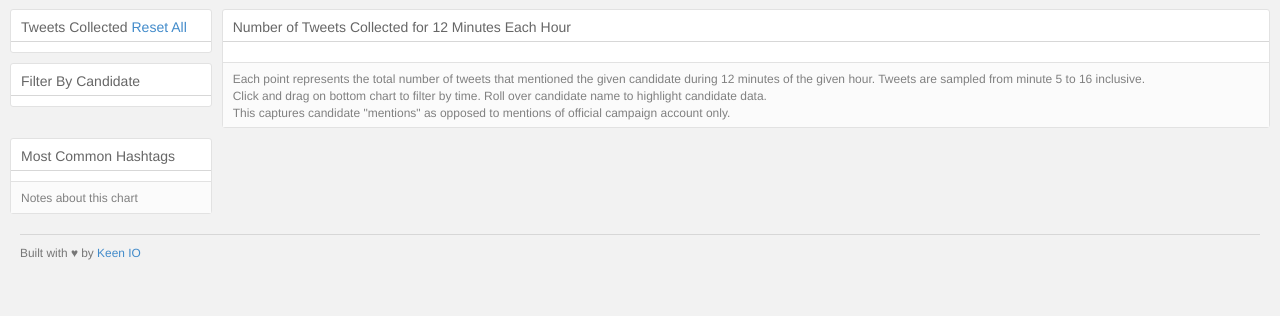
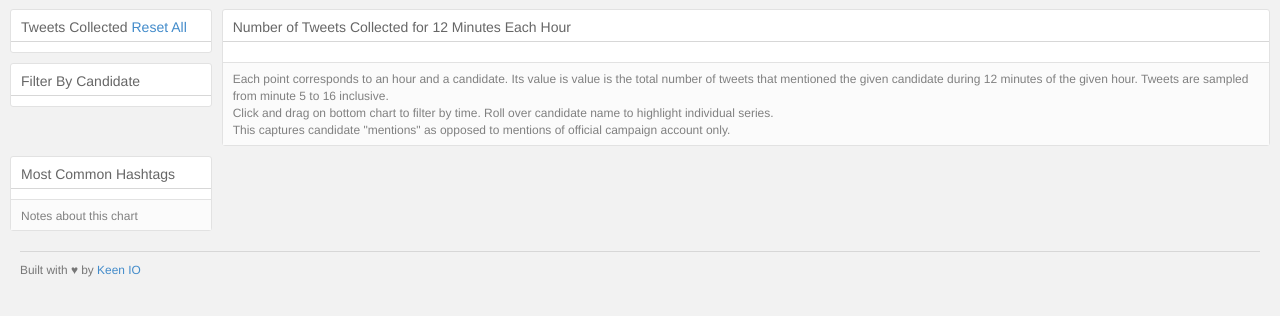
Before and after one commit to triciajam/potus-hopefuls-tweet-ui, a Flask app: page / in a window 1280 px wide. Shown: the part 51-367 px from the top of the page. Run offline with Flask 2, Linux system fonts and the light colour scheme; data that the repository does not hold is empty; some libraries are stand-ins or nearby versions.

Commit message:
Further cosmetic changes.

```diff
--- a/templates/index.html
+++ b/templates/index.html
@@ -76,9 +76,10 @@
             </div>
           </div>
           <div class="chart-notes">
-            Each point represents the total number of tweets that mentioned the given candidate during 12 minutes of the given hour.
+            Each point corresponds to an hour and a candidate.  Its value is value is the total number of tweets that mentioned the given candidate
+		during 12 minutes of the given hour.
 	    Tweets are sampled from minute 5 to 16 inclusive.
-            <br>Click and drag on bottom chart to filter by time.  Roll over candidate name to highlight candidate data.
+            <br>Click and drag on bottom chart to filter by time.  Roll over candidate name to highlight individual series.
             <br>This captures candidate "mentions" as opposed to mentions of official campaign account only.
           </div>
         </div>
```
